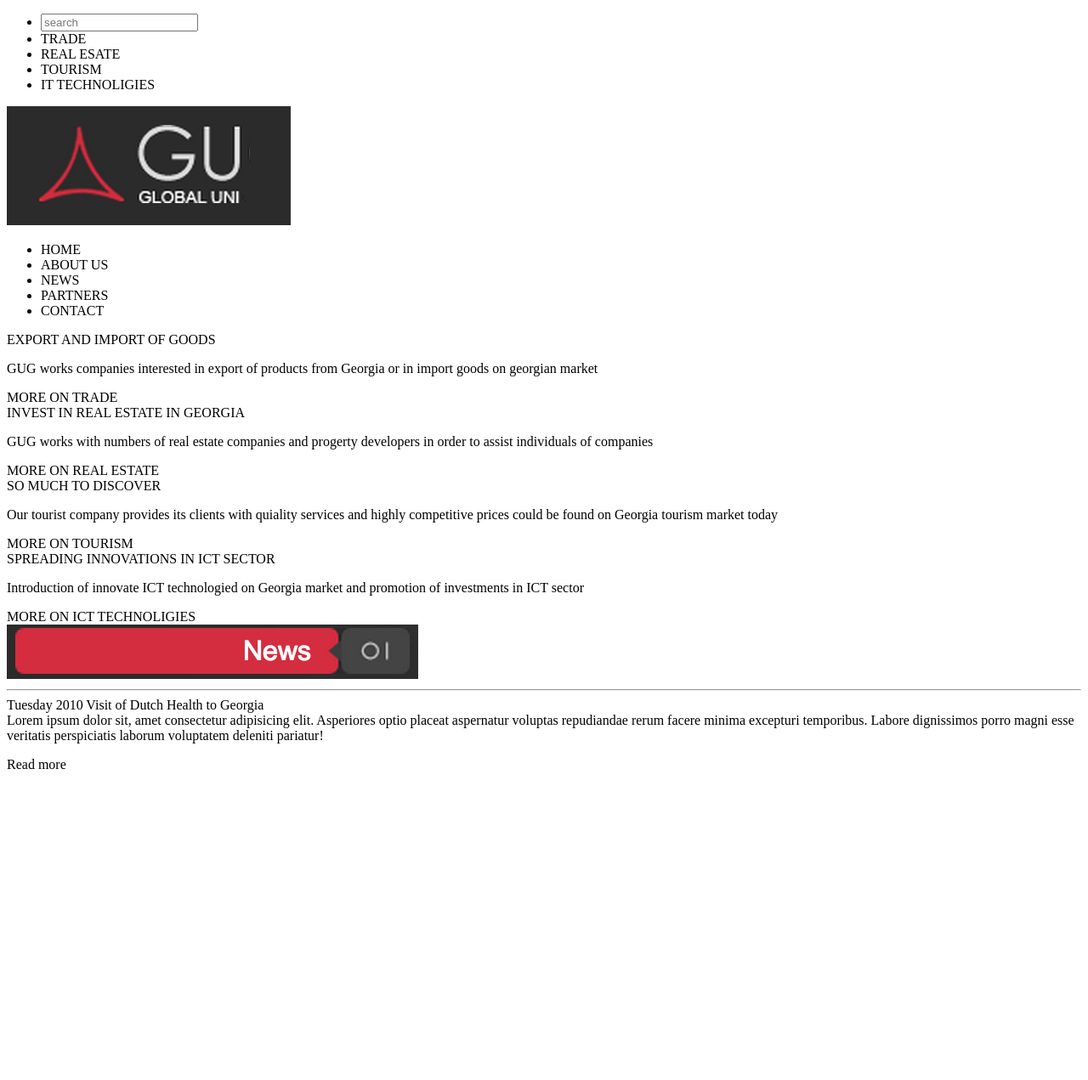
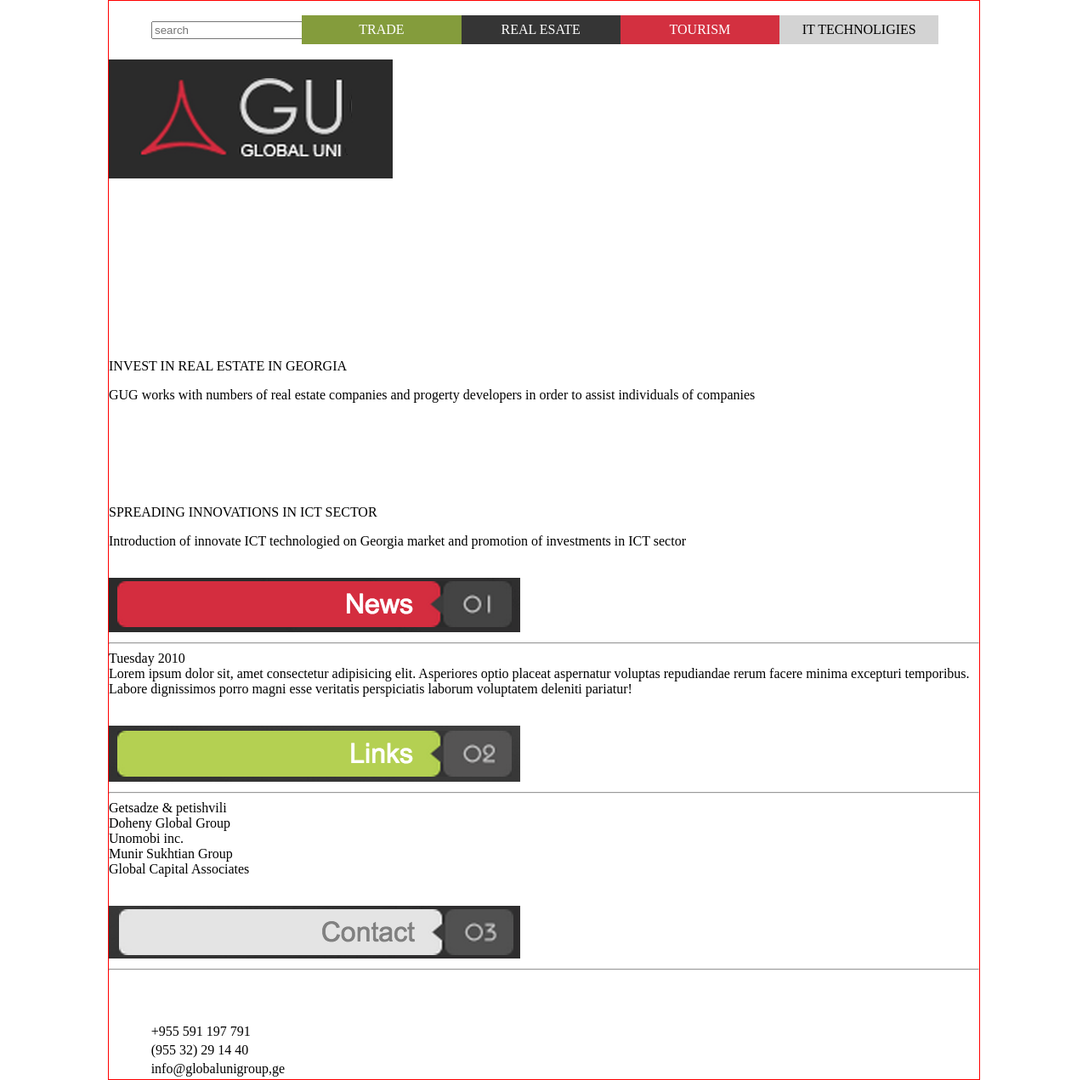
Before and after one commit to Moniicangulo/pw12132233, a plain HTML site: page practica03/index.html in a window 1280 px wide. Shown: the whole page at 85% size. Before the commit the page ends 917 px from the top, so only its background shows below. Drawn offline with Linux system fonts and the light colour scheme.

Commit message:
Practica03 CSS estilos 01

```diff
--- a/practica03/css/estilos.css
+++ b/practica03/css/estilos.css
@@ -0,0 +1,27 @@
+body{
+    font-size: 16px;
+    max-width: 1024px;
+    margin: 0px auto; /* se usa para central */
+    border: 1px solid red;
+}
+header nav ul li{
+    display: inline-block;
+    padding: 8px 10px;
+    text-align: center;
+    width: 17.0%;
+}
+header nav ul li:nth-child(2){ /* el elemento n numero tal */
+    background: #849C3C;
+}
+header nav ul li:nth-child(3){
+    background: #353535;
+}
+header nav ul li:nth-child(4){
+    background: #D33040;
+}
+header nav ul li:nth-child(5){
+    background: lightgray;
+}
+.letra-blanca{
+    color: white;
+}
--- a/practica03/index.html
+++ b/practica03/index.html
@@ -4,16 +4,19 @@
     <meta charset="UTF-8">
     <meta name="viewport" content="width=device-width, initial-scale=1.0">
     <title>Práctica 03</title>
+    <link rel="stylesheet" href="css/estilos.css">
 </head>
 <body>
     <header>
+        <nav>
         <ul>
-            <li><input type="search" placeholder="search"></li>
-            <li class="letra-blanca">TRADE</li>
-            <li class="letra-blanca">REAL ESATE</li>
-            <li class="letra-blanca">TOURISM</li>
-            <li class="letra-gris">IT TECHNOLIGIES</li>
+            <li><input type="search" placeholder="search"></li><li
+            class="letra-blanca">TRADE</li><li
+            class="letra-blanca">REAL ESATE</li><li
+            class="letra-blanca">TOURISM</li><li
+            class="letra-gris">IT TECHNOLIGIES</li>
         </ul>
+    </nav>
     </header>
    <section>
         <article>
@@ -80,9 +83,49 @@
                 veritatis perspiciatis laborum voluptatem deleniti pariatur!
             </span>
             <p></p>
-            <span class="letra-blanca">Read more</span>
+            <span class="letra-blanca read-more">Read more</span>
+        </article>
+        <article>
+            <img src="img/news_verde.png" alt="links">
+            <hr>
+            <span class="letra-gris">
+                Getsadze & petishvili <br>
+                Doheny Global Group <br>
+                Unomobi inc. <br>
+                Munir Sukhtian Group <br>
+                Global Capital Associates
+            </span>
+            <p></p>
+            <span class="letra-blanca read-more">Read more</span>
+        </article>
+        <article>
+            <img src="img/news_claro.png" alt="news">
+            <hr>
+            <span class="letra-blanca">Send a massage</span>
+            <p></p>
+
+            <table>
+                <tbody>
+                    <tr>
+                        <td class="letra-blanca">Tel:</td>
+                        <td class="letra-gris">+955 591 197 791</td>
+                    </tr>
+                    <tr>
+                        <td class="letra-blanca">Fax:</td>
+                        <td class="letra-gris">(955 32) 29 14 40</td>
+                    </tr>
+                    <tr>
+                        <td class="letra-blanca">Email:</td>
+                        <td class="letra-azul">info@globalunigroup,ge</td>
+                    </tr>
+                </tbody>
+                <span class="letra-blanca read-more">Read more</span>
+            </table>
+
 
         </article>
+
+
    </footer>
 </body>
 </html>
```
